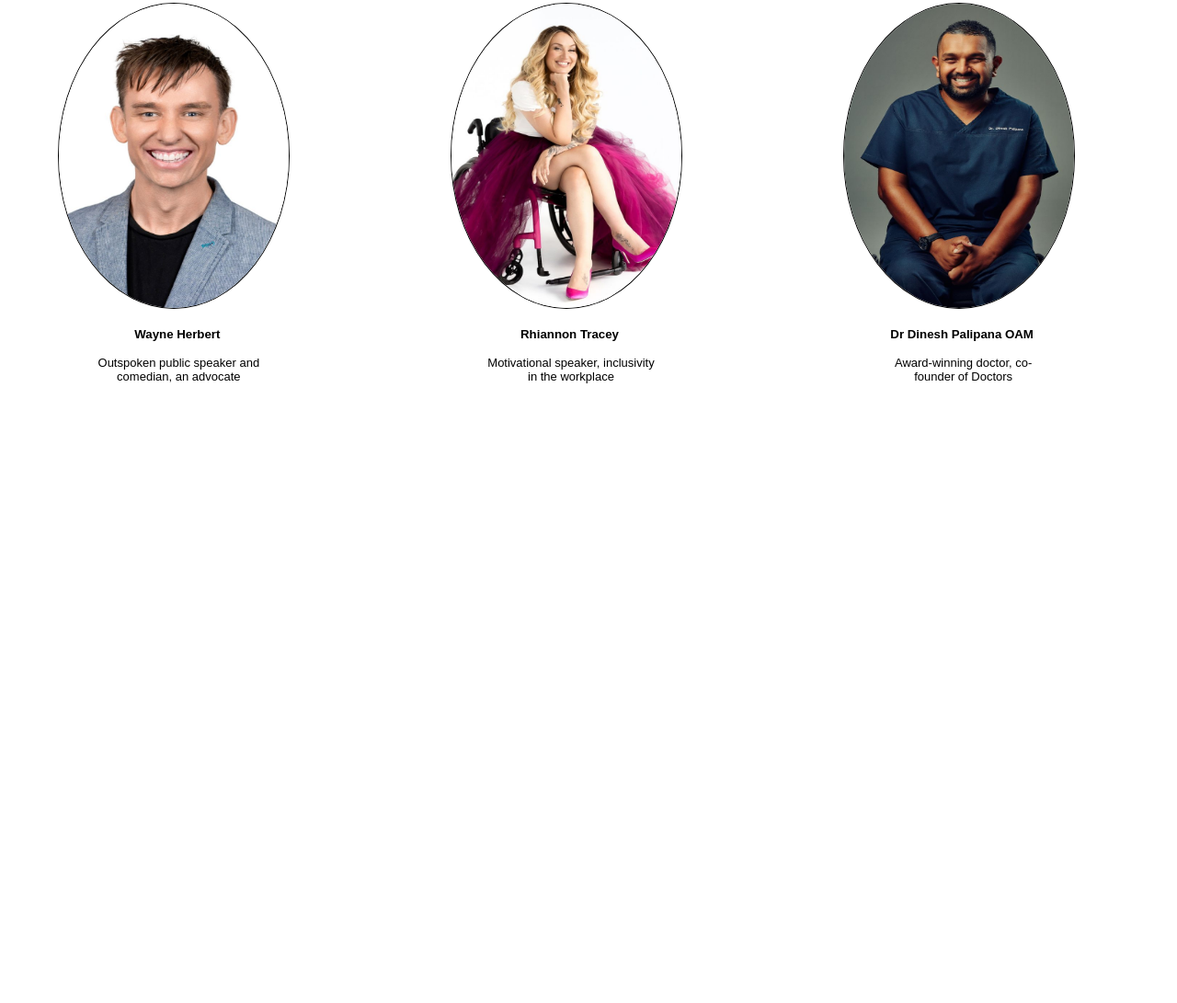
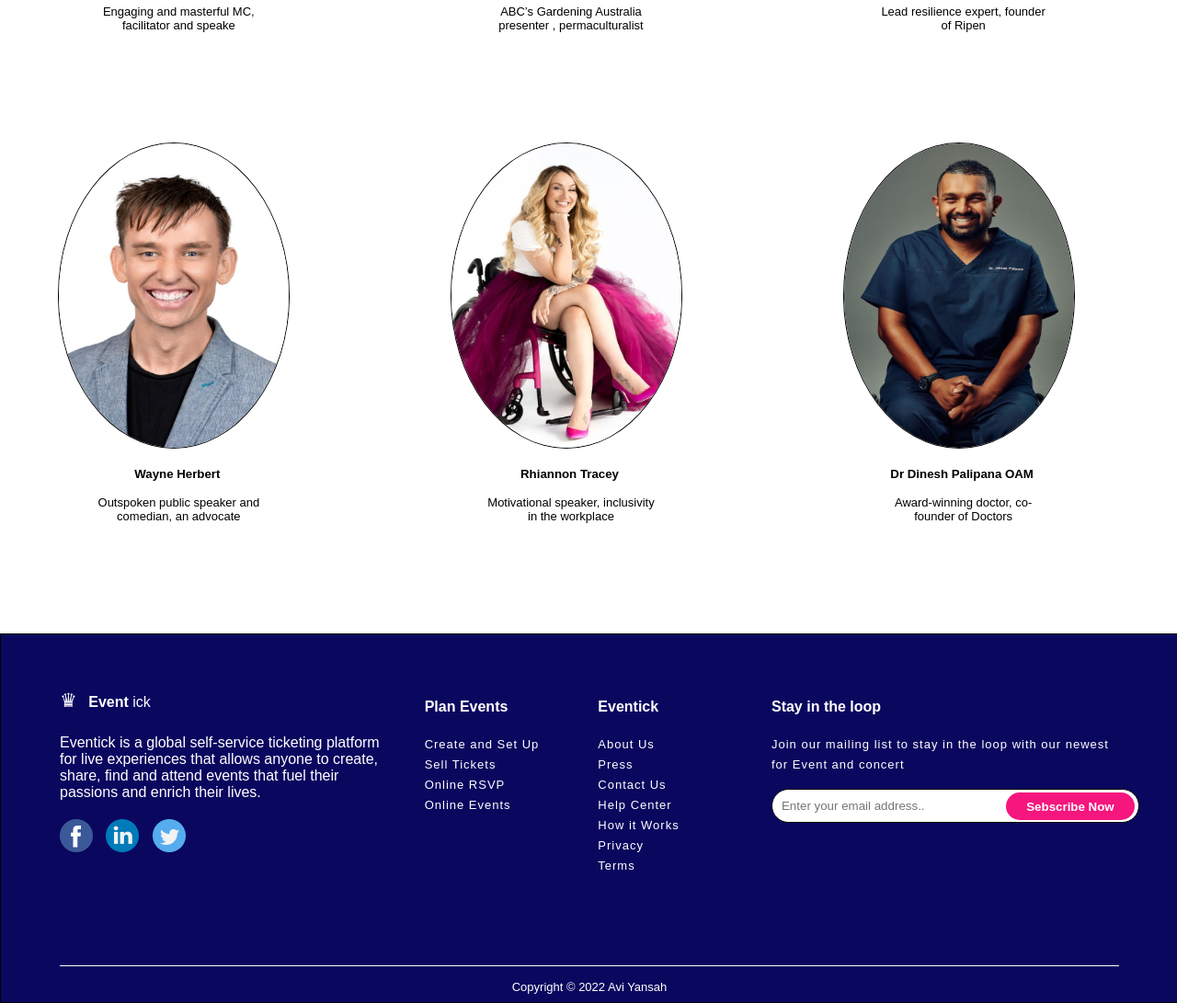
Before and after one commit to FadwaElouah/Brief2, a plain HTML site: page speakers.html in a window 1280 px wide. Shown: the part 1707-2798 px from the top of the page at 92% size. Before the commit the page ends 2124 px from the top, so only its background shows below. Drawn offline with Linux system fonts and the light colour scheme.

Commit message:
terminer la page speakers

```diff
--- a/speakers.css
+++ b/speakers.css
@@ -122,8 +122,9 @@
     width: 90%;
     height: 300px;
     display: flex;
-    margin: -70% auto;
+    margin: -68% auto;
     font-family: sans-serif;
+
   }
   .sect div{
     width: 50%;
@@ -155,30 +156,32 @@
   /* == end section== */
 .main2{
     width: 100%;
-    height: 200px;
+    height: 211px;
     background-color: #8B335D;
     color: white;
     margin-top: 70%;
     font-family: sans-serif;
+
+
 }
 .main2 h3{
   text-align: center;
-  padding: 30px 0 20px 0;
+  padding: 30px 0;
 }
 .main2 p{
   width: 43%;
   margin: auto;
+  text-align: center;
 }
 /* ===end main==== */
 .images{
   width: 100%;
-
+  padding-top: 30px;
 
 
 }
 .cele{
   width: 100%;
-  /* border: 1px solid black; */
   display: flex;
   justify-content: space-around;
   margin-top: 80px;
@@ -186,7 +189,7 @@
 .cele1{
   width: 300px;
   font-family: sans-serif;
-  margin: 0 auto;
+  margin: 20px auto;
 
 }
 .cele1 img{
@@ -215,3 +218,102 @@
 }
 
 /* ==end div== */
+
+
+
+/* ============ fooooter========== */
+footer {
+  width: 100%;
+  height: 400px;
+  background-color: #0a075f;
+  border: 1px solid black;
+margin-top: 100px;
+}
+.fot {
+  width: 90%;
+  height: 300px;
+  margin: 60px auto;
+  display: flex;
+  justify-content: space-between;
+  border: 1px solid white;
+  border-top: none;
+  border-left: none;
+  border-right: none;
+}
+.one {
+  width: 358px;
+  height: 300px;
+
+  color: white;
+  font-family: sans-serif;
+}
+.one main {
+  position: relative;
+  left: 0;
+}
+.one-p {
+  padding: 25px 0 20px 0;
+}
+.two {
+  width: 150px;
+  height: 300px;
+}
+h4 {
+  font-family: sans-serif;
+  color: white;
+  padding-top: 10px;
+}
+.two-p {
+  color: white;
+  font-family: sans-serif;
+  font-size: 13px;
+  padding-top: 21px;
+  line-height: 22px;
+  letter-spacing: 1px;
+}
+.tree {
+  width: 150px;
+}
+.four {
+  width: 378px;
+}
+label {
+  position: relative;
+}
+
+label input {
+  width: 100%;
+  margin-top: 15px;
+  border: 1px solid black;
+  padding: 10px 10px;
+  background-color: white;
+  border-radius: 50px;
+}
+
+label button {
+  /* padding: 10px 30px; */
+  color: white;
+  background-color: #f5167e;
+  border-radius: 50px;
+  border: none;
+  font-weight: bold;
+  position: absolute;
+  top: -7px;
+  right: 5px;
+
+  height: 30px;
+  width: 140px;
+}
+.copy {
+  color: white;
+  font-size: 13px;
+  font-family: sans-serif;
+  text-align: center;
+}
+div .copy {
+  margin-top: -45px;
+}
+.one img {
+  margin-right: 10px;
+}
+/* ============ fooooter========== */
--- a/speakers.html
+++ b/speakers.html
@@ -110,5 +110,65 @@
 
      </div>
      <!-- ===end div === -->
+
+
+    <footer>
+      <div class="fot">
+        <div class="one">
+          <main class="main">
+            <span class="icon">&#9819;</span>
+            <p class="event">Event</p>
+            <span>ick</span>
+          </main>
+          <p class="one-p">
+            Eventick is a global self-service ticketing platform for live
+            experiences that allows anyone to create, share, find and attend
+            events that fuel their passions and enrich their lives.
+          </p>
+
+          <img src="img/facebook.png" alt="" />
+          <img src="img/linkedin.png" alt="" />
+          <img src="img/Group.png" alt="" />
+        </div>
+        <div class="two">
+          <h4>Plan Events</h4>
+          <div class="two-p">
+            <p>Create and Set Up</p>
+            <p>Sell Tickets</p>
+            <p>Online RSVP</p>
+            <p>Online Events</p>
+          </div>
+        </div>
+        <div class="two">
+          <h4>Eventick</h4>
+          <div class="two-p">
+            <p>About Us</p>
+            <p>Press</p>
+            <p>Contact Us</p>
+            <p>Help Center</p>
+            <p>How it Works</p>
+            <p>Privacy</p>
+            <p>Terms</p>
+          </div>
+        </div>
+        <div class="four">
+          <h4>Stay in the loop</h4>
+          <div class="two-p">
+            <p>
+              Join our mailing list to stay in the loop with our newest for
+              Event and concert
+            </p>
+            <label>
+              <input type="text" placeholder="Enter your email address.." />
+              <button>Sebscribe Now</button>
+            </label>
+          </div>
+        </div>
+      </div>
+
+     <div>
+      <p class="copy">Copyright © 2022 Avi Yansah</p>
+     </div>
+    </footer>
   </body>
 </html>
--- a/style.css
+++ b/style.css
@@ -61,7 +61,7 @@ body {
   display: flex;
   justify-content: space-between;
   padding-top: 20px;
-  background: linear-gradient(to left, pink,rgba(20, 0, 198, 0.568));
+  background: linear-gradient(to left, pink,rgba(29, 20, 110, 0.568));
   position: fixed;
   z-index: 3;
 
```
